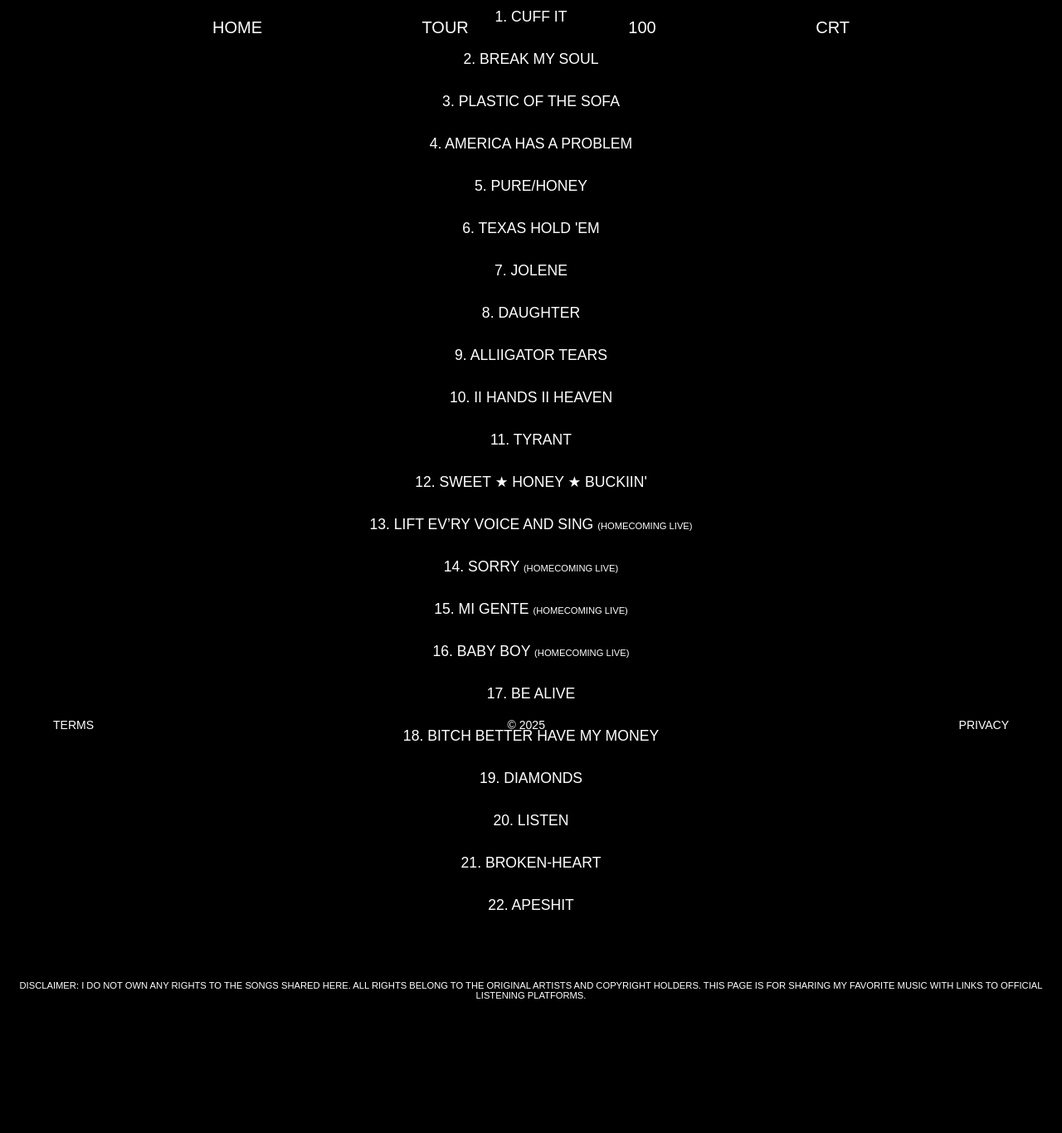
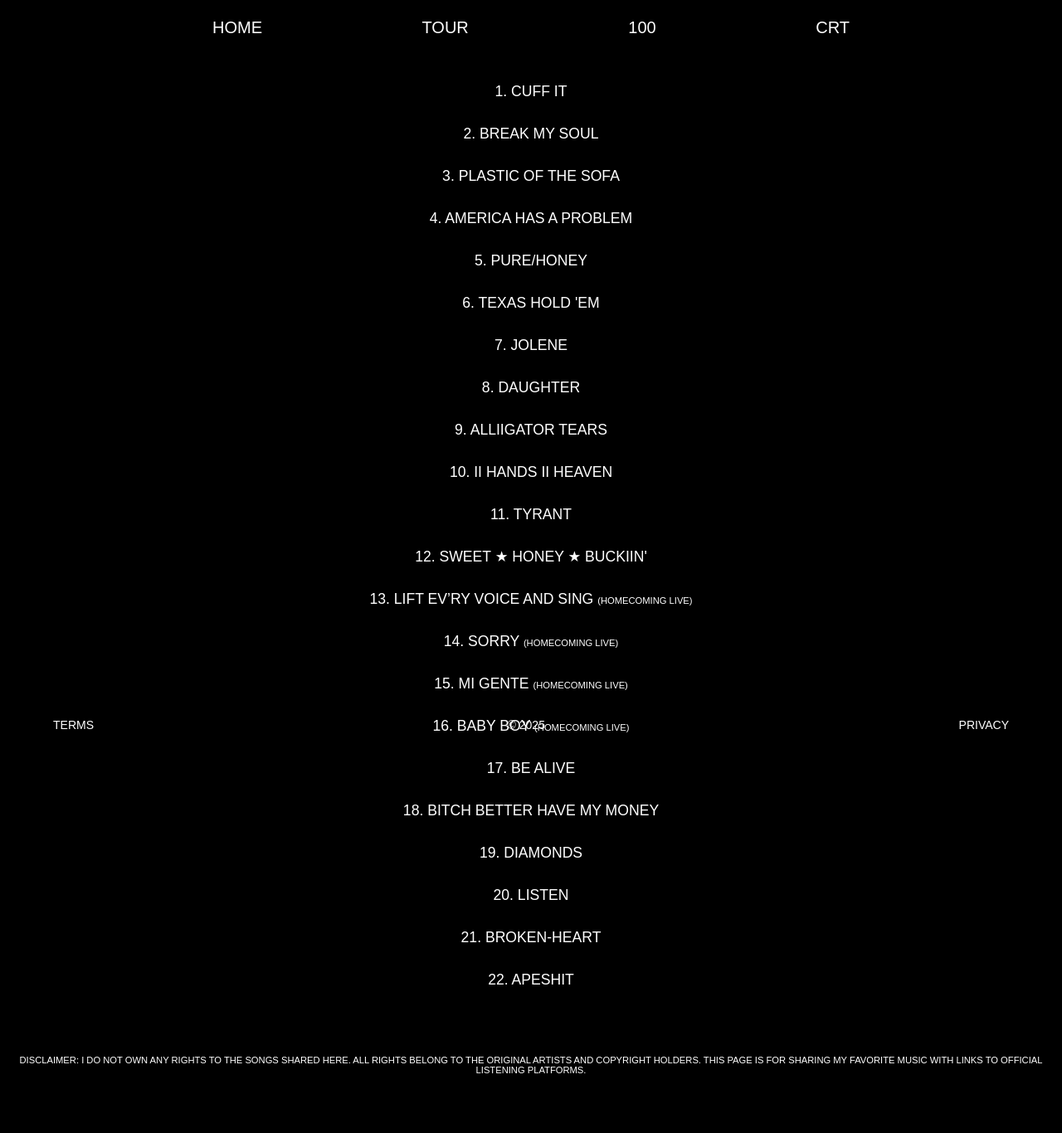
Before and after one commit to Khalil2000web/Music, a Jekyll site: the page built from index.md, in a window 1280 px wide. Shown: the whole page at 83% size. Built offline with Jekyll 4.4.1, drawn with Linux system fonts in a browser that asks for light colours; some web fonts are replaced; before the commit the page ends 1206 px from its top, so only the background shows below that.

Commit message:
Update index.md

```diff
--- a/index.md
+++ b/index.md
@@ -8,7 +8,7 @@ title: Khalil
 <style> header a[href="/"], header a[href="/"] { display: none; } </style>
 {% endif %}
 
-<style><body {padding-top:90px;padding-bottom:70px;} .song {cursor: pointer;padding:10px;display:flex;align-items:top;justify-content:center;flex-direction:column;padding-bottom:20px;}.tit {display:flex;margin:0 auto;align-items:top;justify-content:center;}.song-number {text-align:right;}.song-title {word-wrap:break-word;text-align:center;font-size:1.1rem;}.platforms {display: none;gap:20px;justify-content:space-around;align-items:center;flex-direction:row;margin:0 auto;padding:0;padding-top:20px;padding-bottom:20px;}.platforms img {width: 30px;height:30px;margin:0;padding:0;cursor: pointer;}.song-title.text {font-size:1.4rem;}.dis {color:var(--text-color);font-family:var(--font-main);font-weight:300;text-align:center;text-transform:uppercase;font-size:0.7rem;margin:0;padding:0 20px;padding-top:60px;}#bold {font-family:var(--font-main-bold);font-weight:300;}</style>
+<style>body {padding-top:90px;padding-bottom:70px;} .song {cursor: pointer;padding:10px;display:flex;align-items:top;justify-content:center;flex-direction:column;padding-bottom:20px;}.tit {display:flex;margin:0 auto;align-items:top;justify-content:center;}.song-number {text-align:right;}.song-title {word-wrap:break-word;text-align:center;font-size:1.1rem;}.platforms {display: none;gap:20px;justify-content:space-around;align-items:center;flex-direction:row;margin:0 auto;padding:0;padding-top:20px;padding-bottom:20px;}.platforms img {width: 30px;height:30px;margin:0;padding:0;cursor: pointer;}.song-title.text {font-size:1.4rem;}.dis {color:var(--text-color);font-family:var(--font-main);font-weight:300;text-align:center;text-transform:uppercase;font-size:0.7rem;margin:0;padding:0 20px;padding-top:60px;}#bold {font-family:var(--font-main-bold);font-weight:300;}</style>
 
 <div class="song-list">
 <div class="song" onclick="togglePlatforms(this)">
```
